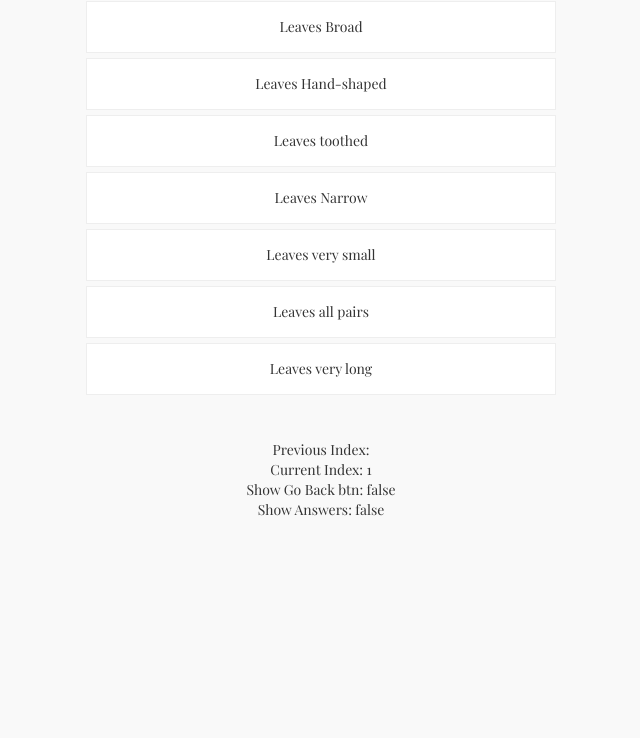
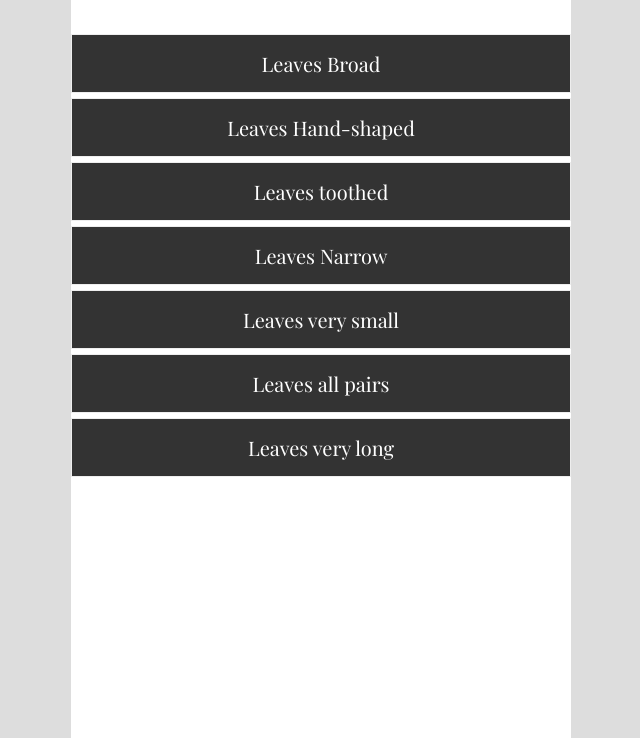
Before and after one commit to tomrishworth/which-nz-native-tree, a website: page build/app.html in a window 1280 px wide. Shown: the part 62-800 px from the top of the page, without its empty margins (319-959 px from the left). Drawn offline with nearby package versions, Linux system fonts and the light colour scheme; a web font is replaced by a local one.

Commit message:
Progress

```diff
--- a/bower.json
+++ b/bower.json
@@ -20,6 +20,8 @@
     "bootstrap-sass": "*",
     "vue": "~1.0.24",
     "gsap": "greensock#~1.18.5",
-    "basscss-sass": "~4.0.0"
+    "basscss-sass": "~4.0.0",
+    "normalize-strings": "normalize#~1.0.4",
+    "normalize-css": "~4.1.1"
   }
 }
--- a/package.json
+++ b/package.json
@@ -1,5 +1,5 @@
 {
-  "name": "Which NZ Native Tree",
+  "name": "which-nz-native-tree",
   "version": "1.0.0",
   "description": "",
   "main": "index.js",
--- a/src/sass/base/_buttons.scss
+++ b/src/sass/base/_buttons.scss
@@ -1,8 +1,5 @@
 .btn {
   border-radius: 0;
-}
-
-.btn-primary {
   background: #000;
   font-weight: 900;
   letter-spacing: 9px;
--- a/src/sass/style.scss
+++ b/src/sass/style.scss
@@ -1,36 +1,56 @@
+@import '../../bower_components/normalize-css/normalize';
+
+@import 'https://fonts.googleapis.com/css?family=Playfair+Display';
+
 @import 'variables';
-@import "../../bower_components/bootstrap-sass/assets/stylesheets/_bootstrap.scss";
+// @import "../../bower_components/bootstrap-sass/assets/stylesheets/_bootstrap.scss";
 
-@import "../../bower_components/basscss-sass/scss/_padding.scss";
-@import "../../bower_components/basscss-sass/scss/_margin.scss";
-@import "../../bower_components/basscss-sass/scss/_flexbox.scss";
+@import "../../bower_components/basscss-sass/scss/basscss.scss";
+// @import "../../bower_components/basscss-sass/scss/_margin.scss";
+// @import "../../bower_components/basscss-sass/scss/_flexbox.scss";
 
 // Base
 @import "base/**/*.scss";
 
 body {
-  background-color: #F9F9F9;
-  // background-image: url(../images/linedpaper_@2X.png);
-  background-size: 412px 300px;
-  padding-top: 10px;
-  // border-top: 5px solid #000;
+  background-color: #ddd;
+  font-family: "Playfair Display", Georgia, "Times New Roman", Times, serif;
 }
 
-.container {
+.mt-auto {
+  margin-top: auto
+}
+
+.mb-auto {
+  margin-bottom: auto
+}
+
+.app-container {
   max-width: 500px;
-  width: 70%;
+  margin-left: auto;
+  margin-right: auto;
+  background: #fff;
+  height: 100vh;
+  display: flex;
+  flex-direction: column;
 }
 
 .option-btn {
   padding: 15px 20px;
-  background: #fff;
+  background: #333;
+  color: #fff;
   margin-bottom: 5px;
   border: 1px solid #eee;
+  font-size: 20px;
   &:hover {
     cursor: pointer;
     box-shadow: 1px 1px 1px 1px rgba(0,0,0,0.05);
     border-color: #ddd;
   }
+}
+
+.actions {
+  background: green;
 }
 
 // h1 {
```
Also changed, not shown: build/app.html, build/css/style.css, 1 other file.
